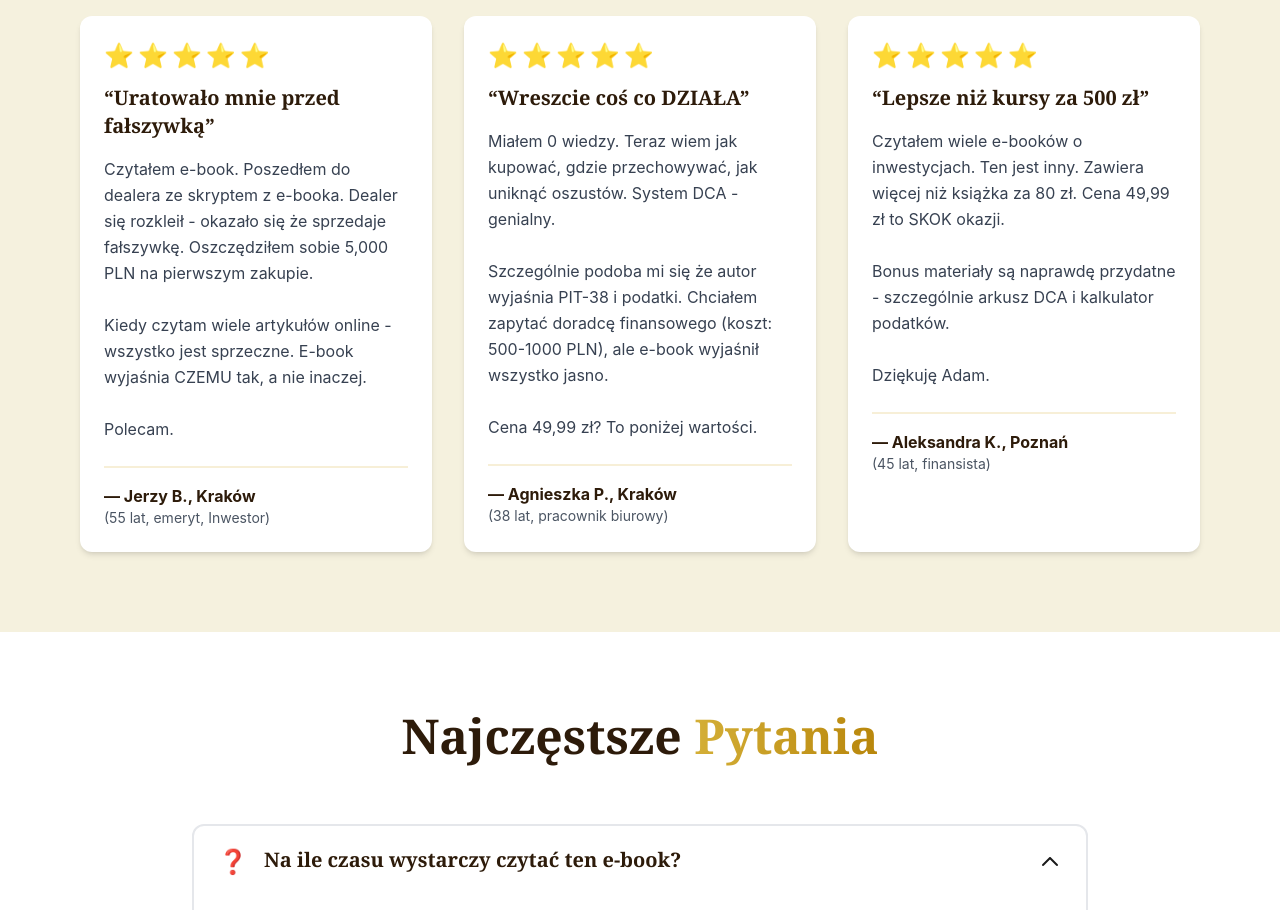
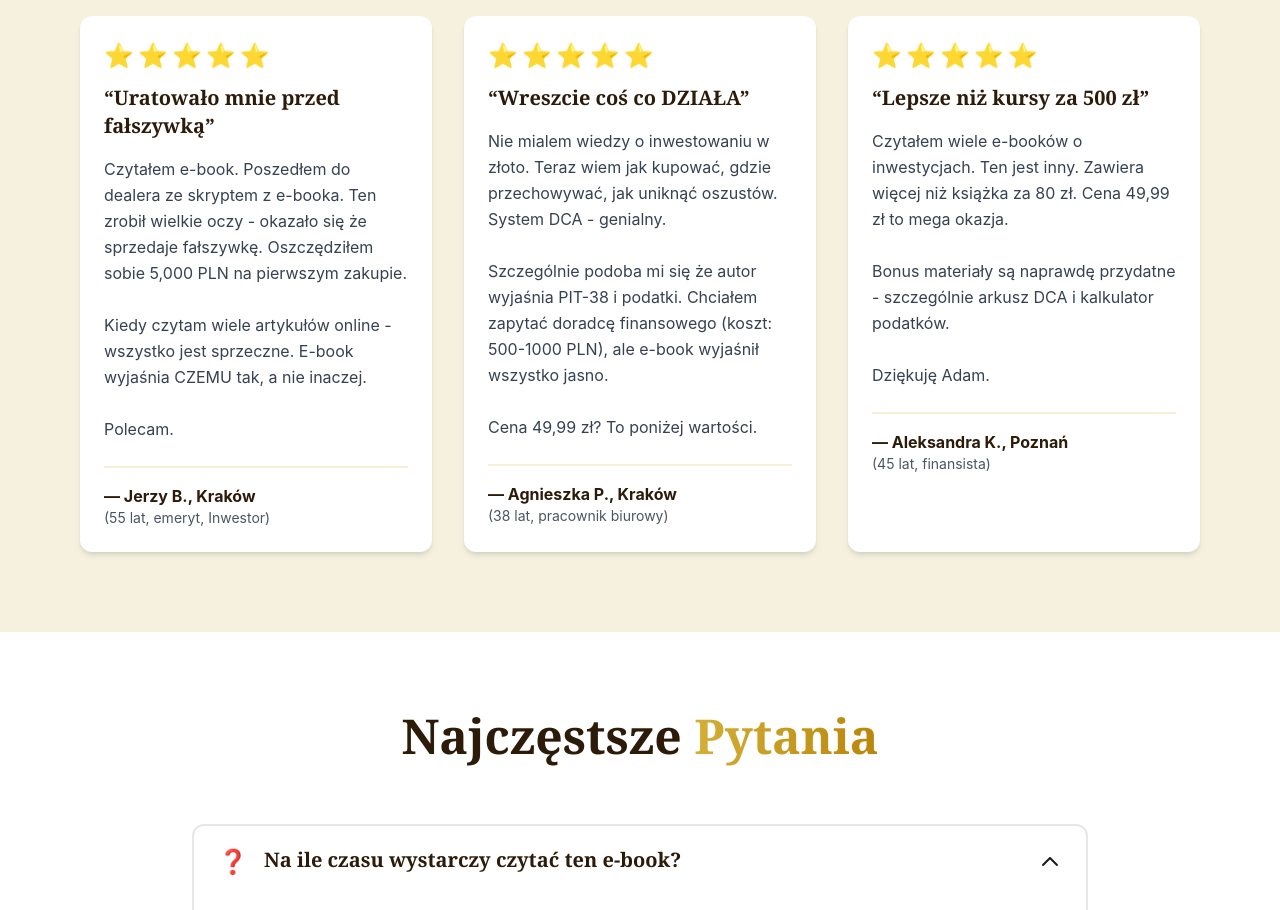
Before and after one commit to mikix8-ship-it/zloto-od-zera, a Next.js app: page / in a window 1280 px wide. Shown: the part 4380-5290 px from the top of the page. Built offline with nearby package versions, Linux system fonts and the light colour scheme.

Commit message:
Update TestimonialsSection.tsx

```diff
--- a/components/TestimonialsSection.tsx
+++ b/components/TestimonialsSection.tsx
@@ -3,21 +3,21 @@ export default function TestimonialsSection() {
     {
       rating: 5,
       title: "Uratowało mnie przed fałszywką",
-      text: "Czytałem e-book. Poszedłem do dealera ze skryptem z e-booka. Dealer się rozkleił - okazało się że sprzedaje fałszywkę. Oszczędziłem sobie 5,000 PLN na pierwszym zakupie.\n\nKiedy czytam wiele artykułów online - wszystko jest sprzeczne. E-book wyjaśnia CZEMU tak, a nie inaczej.\n\nPolecam.",
+      text: "Czytałem e-book. Poszedłem do dealera ze skryptem z e-booka. Ten zrobił wielkie oczy - okazało się że sprzedaje fałszywkę. Oszczędziłem sobie 5,000 PLN na pierwszym zakupie.\n\nKiedy czytam wiele artykułów online - wszystko jest sprzeczne. E-book wyjaśnia CZEMU tak, a nie inaczej.\n\nPolecam.",
       author: "Jerzy B., Kraków",
       role: "55 lat, emeryt, Inwestor",
     },
     {
       rating: 5,
       title: "Wreszcie coś co DZIAŁA",
-      text: "Miałem 0 wiedzy. Teraz wiem jak kupować, gdzie przechowywać, jak uniknąć oszustów. System DCA - genialny.\n\nSzczególnie podoba mi się że autor wyjaśnia PIT-38 i podatki. Chciałem zapytać doradcę finansowego (koszt: 500-1000 PLN), ale e-book wyjaśnił wszystko jasno.\n\nCena 49,99 zł? To poniżej wartości.",
+      text: "Nie mialem wiedzy o inwestowaniu w złoto. Teraz wiem jak kupować, gdzie przechowywać, jak uniknąć oszustów. System DCA - genialny.\n\nSzczególnie podoba mi się że autor wyjaśnia PIT-38 i podatki. Chciałem zapytać doradcę finansowego (koszt: 500-1000 PLN), ale e-book wyjaśnił wszystko jasno.\n\nCena 49,99 zł? To poniżej wartości.",
       author: "Agnieszka P., Kraków",
       role: "38 lat, pracownik biurowy",
     },
     {
       rating: 5,
       title: "Lepsze niż kursy za 500 zł",
-      text: "Czytałem wiele e-booków o inwestycjach. Ten jest inny. Zawiera więcej niż książka za 80 zł. Cena 49,99 zł to SKOK okazji.\n\nBonus materiały są naprawdę przydatne - szczególnie arkusz DCA i kalkulator podatków.\n\nDziękuję Adam.",
+      text: "Czytałem wiele e-booków o inwestycjach. Ten jest inny. Zawiera więcej niż książka za 80 zł. Cena 49,99 zł to mega okazja.\n\nBonus materiały są naprawdę przydatne - szczególnie arkusz DCA i kalkulator podatków.\n\nDziękuję Adam.",
       author: "Aleksandra K., Poznań",
       role: "45 lat, finansista",
     },
```
